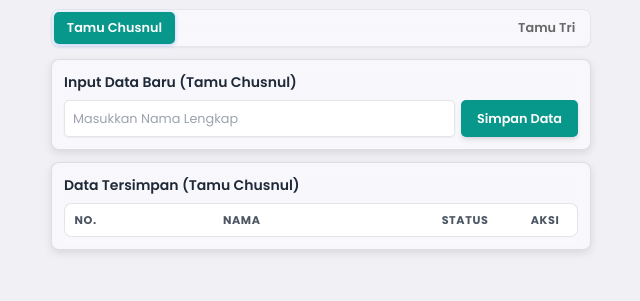
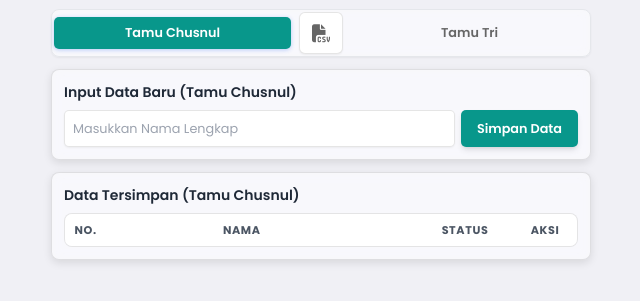
Before and after one commit to tewetech/tamuoffline, a plain HTML site: page index.html in a window 1280 px wide. Shown: the part 75-376 px from the top of the page, without its empty margins (319-959 px from the left). Drawn offline with nearby package versions, Linux system fonts and the light colour scheme; no server answers.

Commit message:
Update index.html

```diff
--- a/index.html
+++ b/index.html
@@ -287,6 +287,7 @@
             color: var(--text-subtle);
             font-size: 0.8rem;
             transition: all 0.2s ease;
+            width: 100%; /* Agar memenuhi container flex */
         }
         .tab-button:hover {
             background-color: #046c63;
@@ -303,6 +304,18 @@
             color: white;
         }
 
+        /* --- Gaya Tombol CSV (Baru) --- */
+        .btn-csv {
+            color: var(--text-subtle);
+            background-color: white;
+            border: 1px solid var(--border-color);
+            transition: all 0.2s ease;
+        }
+        .btn-csv:hover {
+            background-color: #e0e7ff; /* Biru muda saat hover */
+            color: var(--accent-3);
+            border-color: var(--accent-3);
+        }
 
     </style>
 </head>
@@ -314,19 +327,29 @@
             <p class="text-xs text-gray-600">List Tamu Undangan Kita • Chusnul & Tri • 2025 </p>
         </header>
 
-        <div class="flex justify-between glass-card p-0.5 shadow-sm border-b border-gray-200">
+        <div class="flex items-center space-x-2 glass-card p-0.5 shadow-sm border-b border-gray-200">
+
             <button
                 id="tabChusnul"
                 onclick="changeSheet('Tamu Chusnul')"
-                class="tab-button tab-active">
+                class="tab-button tab-active flex-1">
                 Tamu Chusnul
             </button>
+
+            <button
+                onclick="downloadCSV()"
+                class="btn-csv px-3 py-1.5 rounded-md shadow-sm text-xs font-semibold flex items-center justify-center"
+                title="Unduh Daftar Nama ke CSV">
+                <i class="fas fa-file-csv text-lg"></i>
+            </button>
+
             <button
                 id="tabTri"
                 onclick="changeSheet('Tamu Tri')"
-                class="tab-button">
+                class="tab-button flex-1">
                 Tamu Tri
             </button>
+
         </div>
 
         <div id="messageArea" class="hidden"></div>
@@ -446,7 +469,7 @@
         // ====================================================================
         // KONFIGURASI PENTING
         // ====================================================================
-        // URL Apps Script Anda yang sebenarnya. HARUS DIGANTI!
+        // URL Apps Script Anda yang sebenarnya.
         const GS_URL = 'https://script.google.com/macros/s/AKfycbwOdpSb9F2J6mZzEfg9Mf7tF0Xwv4AhOYi6qpwEMCaQdaec0dks23W3DBb2inzKucID2A/exec';
 
         // Nama Sheet/Kategori
@@ -720,6 +743,59 @@
         }
 
         // --------------------------------------------------------------------
+        // FUNGSI BARU: UNDUH CSV (HANYA NAMA)
+        // --------------------------------------------------------------------
+
+        /**
+         * Mengunduh hanya kolom Nama dari data yang sedang tampil sebagai file CSV.
+         */
+        function downloadCSV() {
+            // Cek apakah ada data yang tersimpan
+            if (!currentData || currentData.length === 0) {
+                showToast('Tidak ada data untuk diunduh.', 'info');
+                return;
+            }
+
+            // Header kolom untuk CSV (Hanya Nama Tamu)
+            const headers = ['Nama Tamu'];
+
+            // Konversi data menjadi format CSV
+            const csvRows = [];
+            csvRows.push(headers.join(',')); // Baris pertama adalah header
+
+            currentData.forEach((row) => {
+                // row pada currentData berisi: [Timestamp, ID, Nama, Status]
+                // Kita hanya mengambil Nama (index 2) sesuai permintaan
+                const nama = `"${row[2]}"`; // Tambahkan kutipan untuk menangani nama dengan koma
+
+                csvRows.push(nama);
+            });
+
+            // Gabungkan semua baris dengan karakter baris baru
+            const csvString = csvRows.join('\n');
+
+            // Buat objek Blob dari string CSV
+            const blob = new Blob([csvString], { type: 'text/csv' });
+
+            // Buat link download sementara
+            const url = window.URL.createObjectURL(blob);
+            const a = document.createElement('a');
+
+            // Tentukan nama file berdasarkan sheet yang aktif
+            const cleanSheetName = currentSheet.replace(/\s+/g, '_'); // Ganti spasi dengan underscore
+            const timestamp = new Date().toISOString().slice(0,10); // Tanggal hari ini
+            a.setAttribute('href', url);
+            a.setAttribute('download', `Daftar_Nama_${cleanSheetName}_${timestamp}.csv`);
+
+            // Klik link secara otomatis
+            a.click();
+
+            // Bersihkan
+            window.URL.revokeObjectURL(url);
+            showToast('Daftar nama berhasil diunduh (CSV).', 'success');
+        }
+
+        // --------------------------------------------------------------------
         // HANDLER EVENT FORM SUBMISSION (SIMPAN BARU)
         // --------------------------------------------------------------------
 
```
